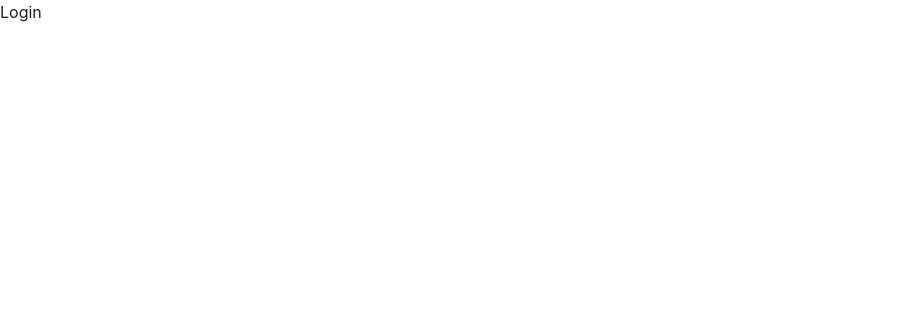
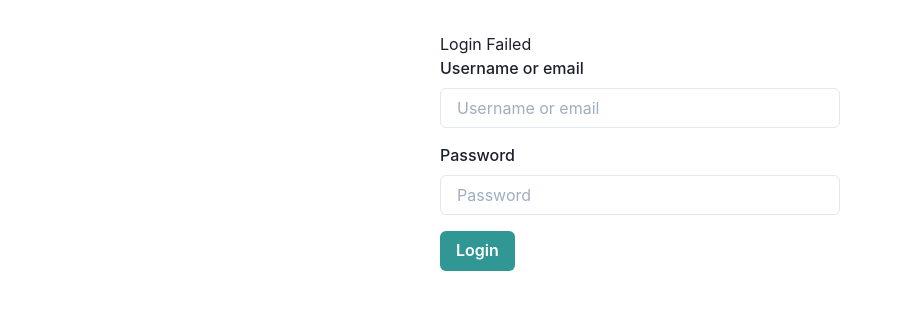
Before and after one commit to tunganh252/react-graphql, a Next.js app in the folder client/: page /login in a window 1280 px wide. Shown: the top 310 px of the page, without its empty margins (0-902 px from the left). Built offline with nearby package versions, Linux system fonts and the light colour scheme.

Commit message:
[update] - loginPage + query dataMe

```diff
--- a/client/src/generated/graphql.tsx
+++ b/client/src/generated/graphql.tsx
@@ -42,9 +42,9 @@ export type Mutation = {
   __typename?: 'Mutation';
   createPost: PostMutationResponse;
   deletePost: PostMutationResponse;
-  login: UserMutationReponse;
+  login: UserMutationResponse;
   logout: Scalars['Boolean'];
-  register?: Maybe<UserMutationReponse>;
+  register?: Maybe<UserMutationResponse>;
   updatePost: PostMutationResponse;
 };
 
@@ -124,8 +124,8 @@ export type User = {
   username: Scalars['String'];
 };
 
-export type UserMutationReponse = IMutationResponse & {
-  __typename?: 'UserMutationReponse';
+export type UserMutationResponse = IMutationResponse & {
+  __typename?: 'UserMutationResponse';
   code: Scalars['Float'];
   errors?: Maybe<Array<FieldError>>;
   message?: Maybe<Scalars['String']>;
@@ -133,14 +133,94 @@ export type UserMutationReponse = IMutationResponse & {
   user?: Maybe<User>;
 };
 
+export type FieldErrorFragment = { __typename?: 'FieldError', field: string, message: string };
+
+export type MutationStatusesFragment = { __typename?: 'UserMutationResponse', code: number, success: boolean, message?: string | null | undefined };
+
+export type UserInfoFragment = { __typename?: 'User', id: string, username: string, email: string };
+
+export type UserMutationResponseFragment = { __typename?: 'UserMutationResponse', code: number, success: boolean, message?: string | null | undefined, user?: { __typename?: 'User', id: string, username: string, email: string } | null | undefined, errors?: Array<{ __typename?: 'FieldError', field: string, message: string }> | null | undefined };
+
+export type LoginMutationVariables = Exact<{
+  loginInput: LoginInput;
+}>;
+
+
+export type LoginMutation = { __typename?: 'Mutation', login: { __typename?: 'UserMutationResponse', code: number, success: boolean, message?: string | null | undefined, user?: { __typename?: 'User', id: string, username: string, email: string } | null | undefined, errors?: Array<{ __typename?: 'FieldError', field: string, message: string }> | null | undefined } };
+
 export type RegisterMutationVariables = Exact<{
   registerInput: RegisterInput;
 }>;
 
 
-export type RegisterMutation = { __typename?: 'Mutation', register?: { __typename?: 'UserMutationReponse', code: number, success: boolean, message?: string | null | undefined, user?: { __typename?: 'User', id: string, username: string, email: string, createdAt: any, updatedAt: any } | null | undefined, errors?: Array<{ __typename?: 'FieldError', field: string, message: string }> | null | undefined } | null | undefined };
+export type RegisterMutation = { __typename?: 'Mutation', register?: { __typename?: 'UserMutationResponse', code: number, success: boolean, message?: string | null | undefined, user?: { __typename?: 'User', createdAt: any, updatedAt: any, id: string, username: string, email: string } | null | undefined, errors?: Array<{ __typename?: 'FieldError', field: string, message: string }> | null | undefined } | null | undefined };
 
+export const MutationStatusesFragmentDoc = gql`
+    fragment mutationStatuses on UserMutationResponse {
+  code
+  success
+  message
+}
+    `;
+export const UserInfoFragmentDoc = gql`
+    fragment userInfo on User {
+  id
+  username
+  email
+}
+    `;
+export const FieldErrorFragmentDoc = gql`
+    fragment fieldError on FieldError {
+  field
+  message
+}
+    `;
+export const UserMutationResponseFragmentDoc = gql`
+    fragment userMutationResponse on UserMutationResponse {
+  ...mutationStatuses
+  user {
+    ...userInfo
+  }
+  errors {
+    ...fieldError
+  }
+}
+    ${MutationStatusesFragmentDoc}
+${UserInfoFragmentDoc}
+${FieldErrorFragmentDoc}`;
+export const LoginDocument = gql`
+    mutation Login($loginInput: LoginInput!) {
+  login(loginInput: $loginInput) {
+    ...userMutationResponse
+  }
+}
+    ${UserMutationResponseFragmentDoc}`;
+export type LoginMutationFn = Apollo.MutationFunction<LoginMutation, LoginMutationVariables>;
 
+/**
+ * __useLoginMutation__
+ *
+ * To run a mutation, you first call `useLoginMutation` within a React component and pass it any options that fit your needs.
+ * When your component renders, `useLoginMutation` returns a tuple that includes:
+ * - A mutate function that you can call at any time to execute the mutation
+ * - An object with fields that represent the current status of the mutation's execution
+ *
+ * @param baseOptions options that will be passed into the mutation, supported options are listed on: https://www.apollographql.com/docs/react/api/react-hooks/#options-2;
+ *
+ * @example
+ * const [loginMutation, { data, loading, error }] = useLoginMutation({
+ *   variables: {
+ *      loginInput: // value for 'loginInput'
+ *   },
+ * });
+ */
+export function useLoginMutation(baseOptions?: Apollo.MutationHookOptions<LoginMutation, LoginMutationVariables>) {
+        const options = {...defaultOptions, ...baseOptions}
+        return Apollo.useMutation<LoginMutation, LoginMutationVariables>(LoginDocument, options);
+      }
+export type LoginMutationHookResult = ReturnType<typeof useLoginMutation>;
+export type LoginMutationResult = Apollo.MutationResult<LoginMutation>;
+export type LoginMutationOptions = Apollo.BaseMutationOptions<LoginMutation, LoginMutationVariables>;
 export const RegisterDocument = gql`
     mutation Register($registerInput: RegisterInput!) {
   register(registerInput: $registerInput) {
@@ -148,19 +228,17 @@ export const RegisterDocument = gql`
     success
     message
     user {
-      id
-      username
-      email
+      ...userInfo
       createdAt
       updatedAt
     }
     errors {
-      field
-      message
+      ...fieldError
     }
   }
 }
-    `;
+    ${UserInfoFragmentDoc}
+${FieldErrorFragmentDoc}`;
 export type RegisterMutationFn = Apollo.MutationFunction<RegisterMutation, RegisterMutationVariables>;
 
 /**
--- /dev/null
+++ b/client/src/graphql/fragments/fieldError.graphql
@@ -0,0 +1,4 @@
+fragment fieldError on FieldError {
+  field
+  message
+}
--- /dev/null
+++ b/client/src/graphql/fragments/mutationStatuses.graphql
@@ -0,0 +1,5 @@
+fragment mutationStatuses on UserMutationResponse {
+  code
+  success
+  message
+}
--- /dev/null
+++ b/client/src/graphql/fragments/userInfo.graphql
@@ -0,0 +1,5 @@
+fragment userInfo on User {
+  id
+  username
+  email
+}
--- /dev/null
+++ b/client/src/graphql/muatations/login.graphql
@@ -0,0 +1,5 @@
+mutation Login($loginInput: LoginInput!) {
+  login(loginInput: $loginInput) {
+    ...userMutationResponse
+  }
+}
--- a/client/src/pages/index.tsx
+++ b/client/src/pages/index.tsx
@@ -1,5 +1,8 @@
+import Navbar from "@/components/Navbar";
+
 const Index = () => (
   <>
+    <Navbar />
     <h1>Hello World</h1>
   </>
 );
--- a/client/src/pages/login.tsx
+++ b/client/src/pages/login.tsx
@@ -1,5 +1,82 @@
+import { Form, Formik, FormikHelpers } from "formik";
+import { FormControl } from "@chakra-ui/form-control";
+import Wrapper from "@/components/Wrapper";
+import InputField from "@/components/InputField";
+import { Button } from "@chakra-ui/button";
+import { Box } from "@chakra-ui/react";
+import { LoginInput, useLoginMutation } from "@/generated/graphql";
+import { mapFieldErrors } from "@/helpers/mapFieldErrors";
+import { useRouter } from "next/dist/client/router";
+
 const Login = ({}) => {
-  return <div>Login</div>;
+  const router = useRouter();
+  const initialValues: LoginInput = {
+    usernameOrEmail: "",
+    password: "",
+  };
+
+  const [loginUser, { loading: _loginUserLoading, data, error }] =
+    useLoginMutation();
+
+  const _onLoginSubmit = async (
+    values: LoginInput,
+    { setErrors }: FormikHelpers<LoginInput>
+  ) => {
+    const response = await loginUser({
+      variables: {
+        loginInput: values,
+      },
+    });
+
+    if (response.data?.login?.errors) {
+      console.log(mapFieldErrors(response.data?.login?.errors));
+
+      setErrors(mapFieldErrors(response.data?.login?.errors));
+    } else if (response.data?.login?.user) {
+      // Login successfully
+      router.push(`/`);
+    }
+  };
+  return (
+    <Wrapper>
+      {error && <p>Error login</p>}
+      {data && data.login.success ? (
+        <p>Login Successfully {JSON.stringify(data)}</p>
+      ) : (
+        <p>Login Failed {JSON.stringify(data)}</p>
+      )}
+      <Formik initialValues={initialValues} onSubmit={_onLoginSubmit}>
+        {({ isSubmitting }) => (
+          <Form>
+            <FormControl>
+              <InputField
+                name="usernameOrEmail"
+                label="Username or email"
+                placeholder="Username or email"
+                type="text"
+              />
+              <Box mt={15}>
+                <InputField
+                  name="password"
+                  label="Password"
+                  placeholder="Password"
+                  type="password"
+                />
+              </Box>
+              <Button
+                type="submit"
+                colorScheme="teal"
+                mt={4}
+                isLoading={isSubmitting}
+              >
+                Login
+              </Button>
+            </FormControl>
+          </Form>
+        )}
+      </Formik>
+    </Wrapper>
+  );
 };
 
 export default Login;
--- a/client/src/pages/register.tsx
+++ b/client/src/pages/register.tsx
@@ -30,12 +30,9 @@ const Register = ({}) => {
     });
 
     if (response.data?.register?.errors) {
-      let data = mapFieldErrors(response.data?.register?.errors);
-      console.log(123123, response);
-      console.log(data);
       setErrors(mapFieldErrors(response.data?.register?.errors));
     } else if (response.data?.register?.user) {
-      // Register Login
+      // Register successfully
       router.push(`/`);
     }
   };
```
Also changed, not shown: client/src/components/Navbar.tsx (added, +28 -0 lines), client/src/graphql/fragments/userMutationResponse.graphql (added, +9 -0 lines), client/src/graphql/muatations/register.graphql (renamed from client/src/graphql/muatations/mutations.graphql, +2 -5 lines), 2 other files (tests, documents, lock files or other folders).
